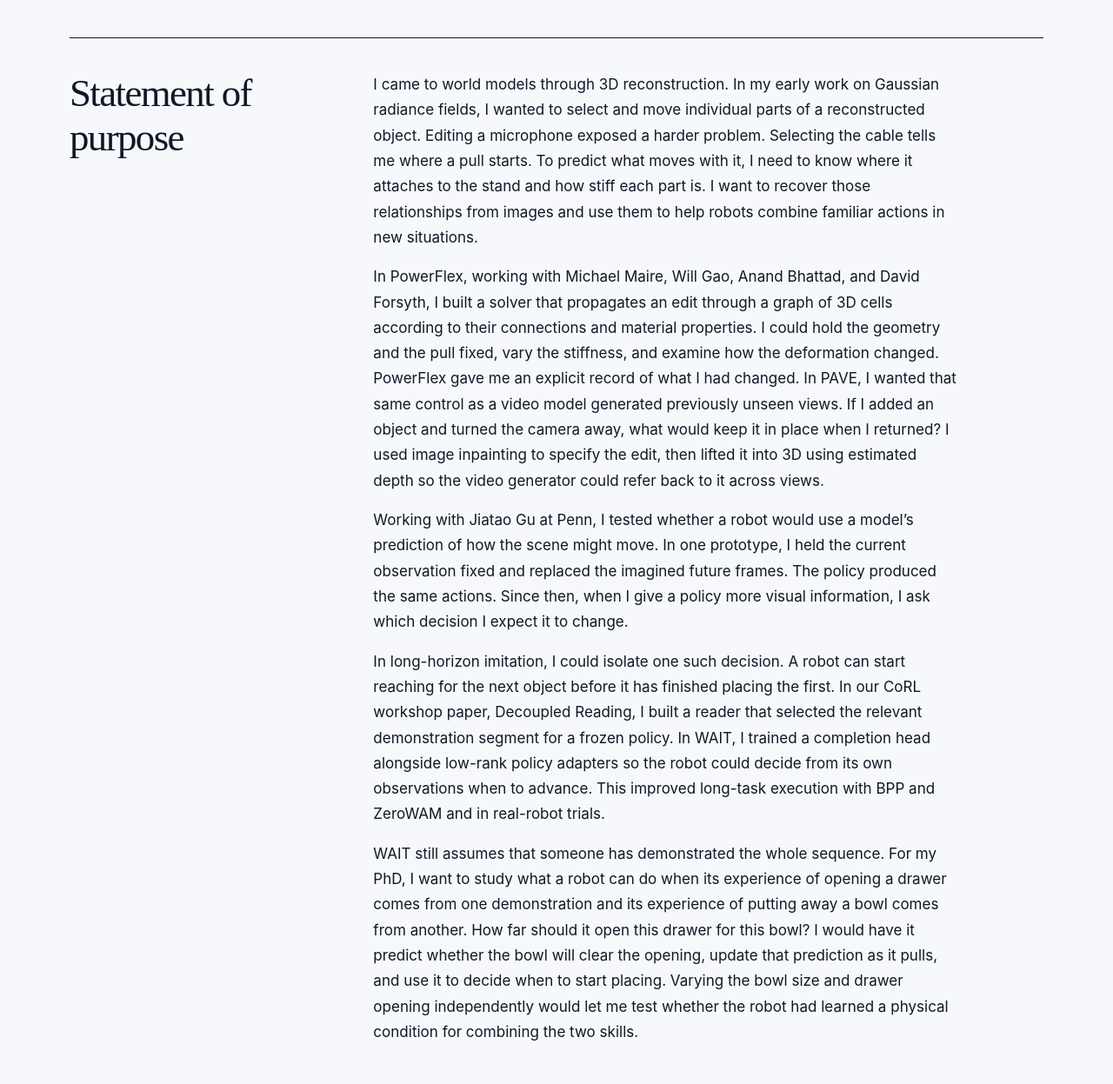
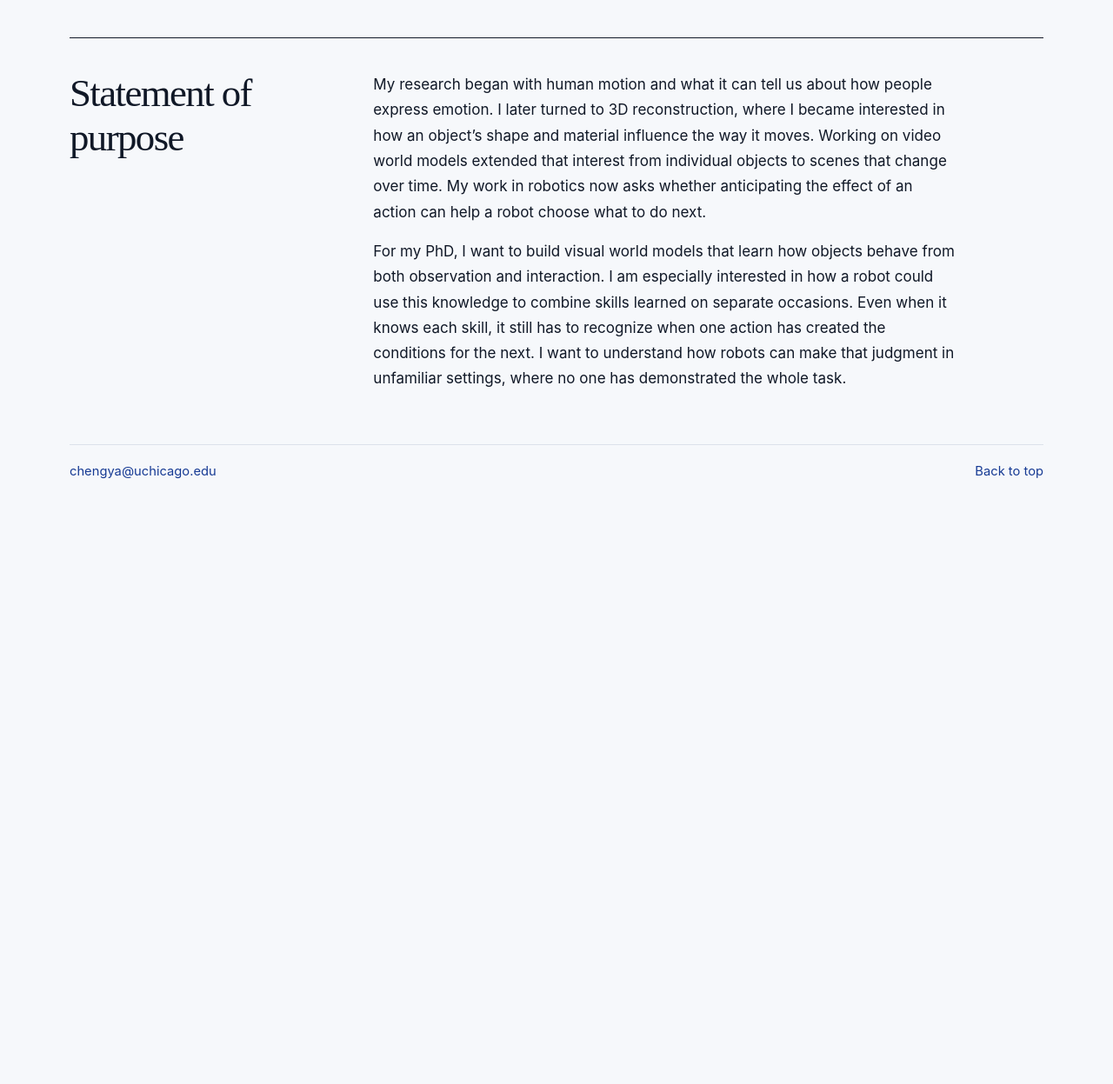
Before and after one commit to ChengY-uchi/ChengY-uchi.github.io, a plain HTML site: page phd-2027/index.html in a window 1280 px wide. Shown: the part 1773-3020 px from the top of the page at 87% size. After the commit the page ends 2362 px from the top, so only its background shows below. Drawn offline with Linux system fonts and the light colour scheme.

Commit message:
Summarize the research trajectory and PhD goals in the statement

```diff
--- a/phd-2027/index.html
+++ b/phd-2027/index.html
@@ -182,11 +182,8 @@
       <section class="statement" id="statement" aria-labelledby="statement-title">
         <h2 class="section-title" id="statement-title">Statement of purpose</h2>
         <div class="statement-copy">
-          <p>I came to world models through 3D reconstruction. In my early work on Gaussian radiance fields, I wanted to select and move individual parts of a reconstructed object. Editing a microphone exposed a harder problem. Selecting the cable tells me where a pull starts. To predict what moves with it, I need to know where it attaches to the stand and how stiff each part is. I want to recover those relationships from images and use them to help robots combine familiar actions in new situations.</p>
-          <p>In PowerFlex, working with Michael Maire, Will Gao, Anand Bhattad, and David Forsyth, I built a solver that propagates an edit through a graph of 3D cells according to their connections and material properties. I could hold the geometry and the pull fixed, vary the stiffness, and examine how the deformation changed. PowerFlex gave me an explicit record of what I had changed. In PAVE, I wanted that same control as a video model generated previously unseen views. If I added an object and turned the camera away, what would keep it in place when I returned? I used image inpainting to specify the edit, then lifted it into 3D using estimated depth so the video generator could refer back to it across views.</p>
-          <p>Working with Jiatao Gu at Penn, I tested whether a robot would use a model’s prediction of how the scene might move. In one prototype, I held the current observation fixed and replaced the imagined future frames. The policy produced the same actions. Since then, when I give a policy more visual information, I ask which decision I expect it to change.</p>
-          <p>In long-horizon imitation, I could isolate one such decision. A robot can start reaching for the next object before it has finished placing the first. In our CoRL workshop paper, Decoupled Reading, I built a reader that selected the relevant demonstration segment for a frozen policy. In WAIT, I trained a completion head alongside low-rank policy adapters so the robot could decide from its own observations when to advance. This improved long-task execution with BPP and ZeroWAM and in real-robot trials.</p>
-          <p>WAIT still assumes that someone has demonstrated the whole sequence. For my PhD, I want to study what a robot can do when its experience of opening a drawer comes from one demonstration and its experience of putting away a bowl comes from another. How far should it open this drawer for this bowl? I would have it predict whether the bowl will clear the opening, update that prediction as it pulls, and use it to decide when to start placing. Varying the bowl size and drawer opening independently would let me test whether the robot had learned a physical condition for combining the two skills.</p>
+          <p>My research began with human motion and what it can tell us about how people express emotion. I later turned to 3D reconstruction, where I became interested in how an object’s shape and material influence the way it moves. Working on video world models extended that interest from individual objects to scenes that change over time. My work in robotics now asks whether anticipating the effect of an action can help a robot choose what to do next.</p>
+          <p>For my PhD, I want to build visual world models that learn how objects behave from both observation and interaction. I am especially interested in how a robot could use this knowledge to combine skills learned on separate occasions. Even when it knows each skill, it still has to recognize when one action has created the conditions for the next. I want to understand how robots can make that judgment in unfamiliar settings, where no one has demonstrated the whole task.</p>
         </div>
       </section>
       <div class="page-end"><a href="mailto:chengya@uchicago.edu">chengya@uchicago.edu</a><a href="#main">Back to top</a></div>
```
